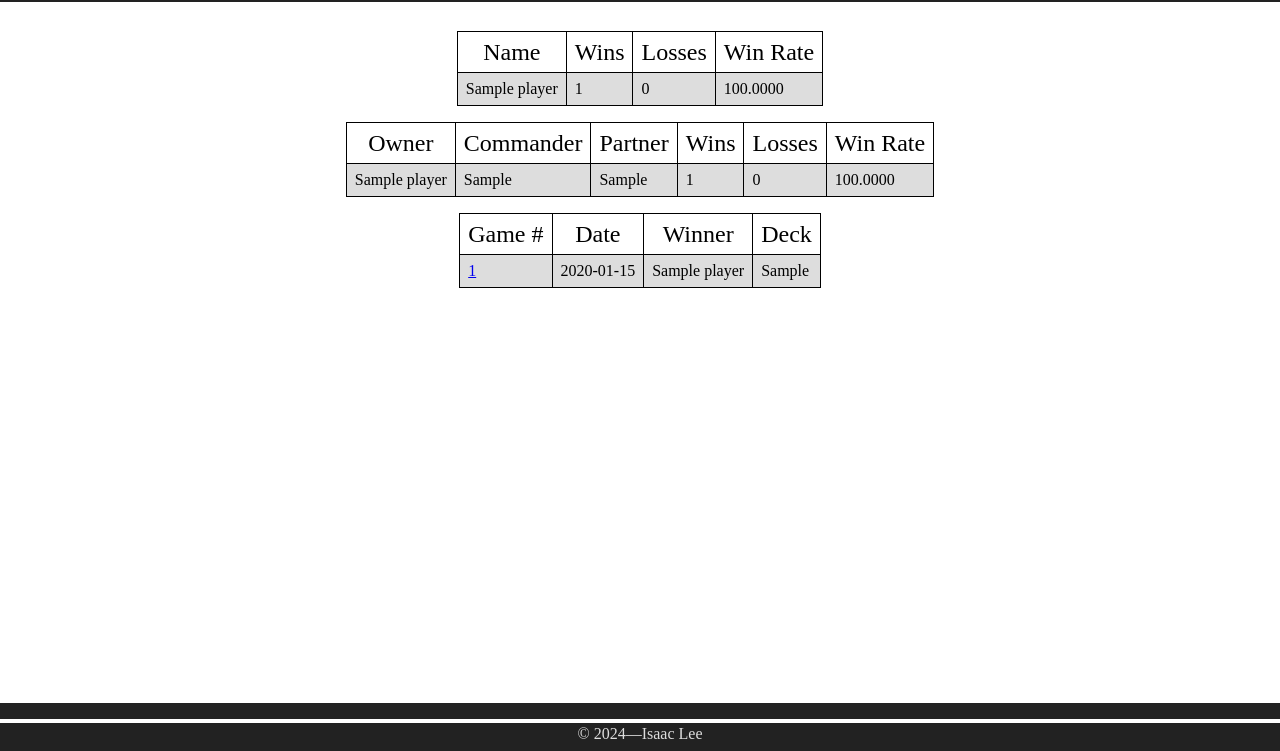
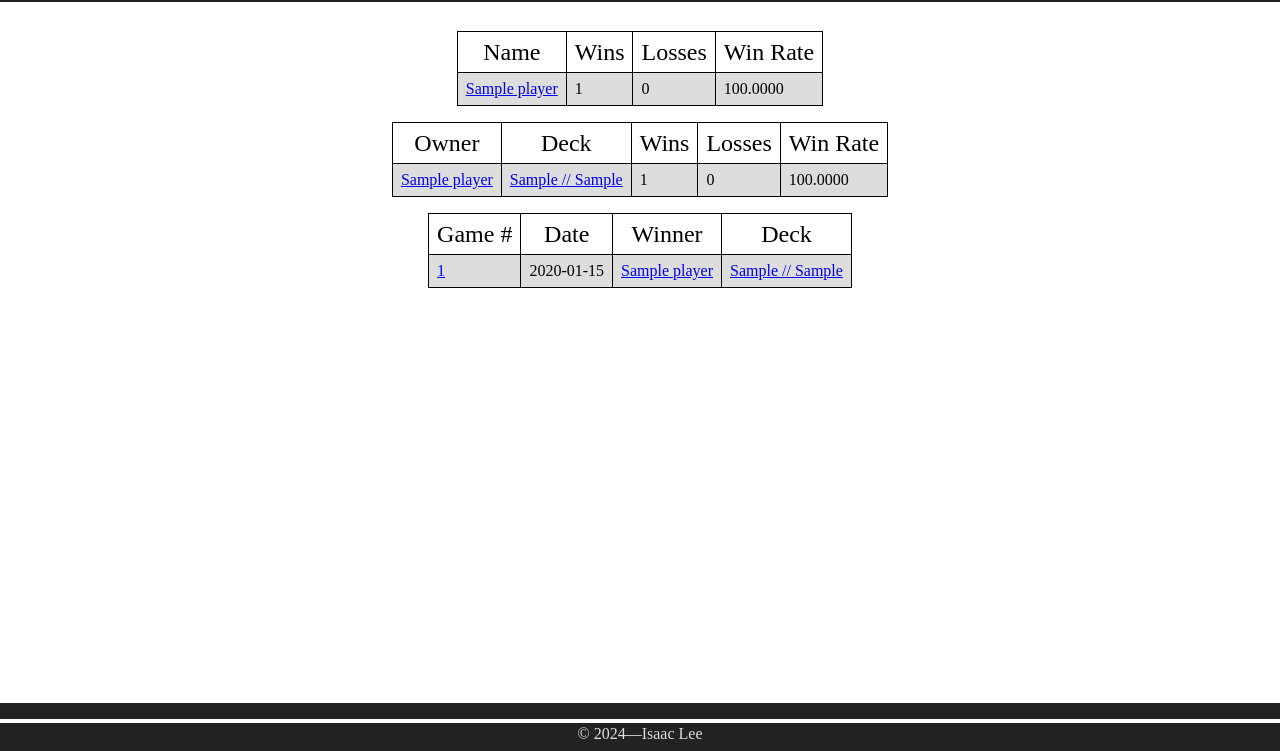
Before and after one commit to Zerazzt/mtg-game-tracker, a PHP site: page / in a window 1280 px wide. Shown: the part 49-800 px from the top of the page. Run offline with PHP 8.4, Linux system fonts and the light colour scheme; tables that the repository leaves empty hold one stand-in row (values such as "Sample post"); data that the repository does not hold is empty; some libraries are stand-ins or nearby versions.

Commit message:
Add links to view pages to all relevant entries.

```diff
--- a/index.php
+++ b/index.php
@@ -9,11 +9,11 @@ $playerQuery = "SELECT * FROM `player_win_rates`";
 $players = $pdo->prepare($playerQuery);
 $players->execute();
 
-$deckQuery = "SELECT * FROM `deck_win_rates`";
+$deckQuery = "SELECT `decks`.`id`, `players`.`id` AS `player id`, `players`.`name`, `decks`.`commander`, `decks`.`partner`, `deck_win_rates`.`wins`, `deck_win_rates`.`losses`, `deck_win_rates`.`win rate` FROM `decks` LEFT JOIN `deck_win_rates` ON `decks`.`id` = `deck_win_rates`.`id` LEFT JOIN `players` ON `decks`.`owner` = `players`.`id` ORDER BY `win rate` DESC";
 $decks = $pdo->prepare($deckQuery);
 $decks->execute();
 
-$gamesQuery = "SELECT `games`.`id`, `games`.`date`, `players`.`name`, `decks`.`commander` FROM `games` LEFT JOIN `players` on `games`.`winning_player` = `players`.`id` LEFT JOIN `decks` on `games`.`winning_deck` = `decks`.`id` ORDER BY id DESC LIMIT 25";
+$gamesQuery = "SELECT `games`.`id`, `games`.`date`, `players`.`id` AS `player id`, `players`.`name`, `decks`.`id` AS `deck id`, `decks`.`commander`, `decks`.`partner` FROM `games` LEFT JOIN `players` on `games`.`winning_player` = `players`.`id` LEFT JOIN `decks` on `games`.`winning_deck` = `decks`.`id` ORDER BY id DESC LIMIT 25";
 $games = $pdo->prepare($gamesQuery);
 $games->execute();
 
@@ -34,7 +34,7 @@ require_once "php/includes/header.php";
 			</tr>
 			<?php while ($player = $players->fetch()): ?>
 			<tr>
-				<td><?= $player['name'] ?></td>
+				<td><a href="<?= $pages['viewplayer']['route'].$player['id']."/" ?>"><?= $player['name'] ?></a></td>
 				<td><?= $player['wins'] ?></td>
 				<td><?= $player['losses'] ?></td>
 				<td><?= $player['win rate'] ?></td>
@@ -45,17 +45,15 @@ require_once "php/includes/header.php";
 		<table id="deckWinRates">
 			<tr>
 				<th>Owner</th>
-				<th>Commander</th>
-				<th>Partner</th>
+				<th>Deck</th>
 				<th>Wins</th>
 				<th>Losses</th>
 				<th>Win Rate</th>
 			</tr>
 			<?php while ($deck = $decks->fetch()): ?>
 			<tr>
-				<td><?= $deck['name'] ?></td>
-				<td><?= $deck['commander'] ?></td>
-				<td><?= $deck['partner'] ?></td>
+				<td><a href="<?= $pages['viewplayer']['route'].$deck['player id']."/" ?>"><?= $deck['name'] ?></a></td>
+				<td><a href="<?= $pages['viewdeck']['route'].$deck['id']."/"?>"><?= $deck['partner'] != "" ? $deck['commander']." // ".$deck['partner'] : $deck['commander'] ?></a></td>
 				<td><?= $deck['wins'] ?></td>
 				<td><?= $deck['losses'] ?></td>
 				<td><?= $deck['win rate'] ?></td>
@@ -74,8 +72,8 @@ require_once "php/includes/header.php";
 			<tr>
 				<td><a href="<?= $pages['viewgame']['route'].$game['id']."/"?>"><?= $game['id'] ?></a></td>
 				<td><?= $game['date'] ?></td>
-				<td><?= $game['name'] ?></td>
-				<td><?= $game['commander'] ?></td>
+				<td><a href="<?= $pages['viewplayer']['route'].$game['player id']."/" ?>"><?= $game['name'] ?></a></td>
+				<td><a href="<?= $pages['viewdeck']['route'].$game['deck id']."/" ?>"><?= $game['partner'] != "" ? $game['commander']." // ".$game['partner'] : $game['commander'] ?></a></td>
 			</tr>
 			<?php endwhile; ?>
 		</table>
```
